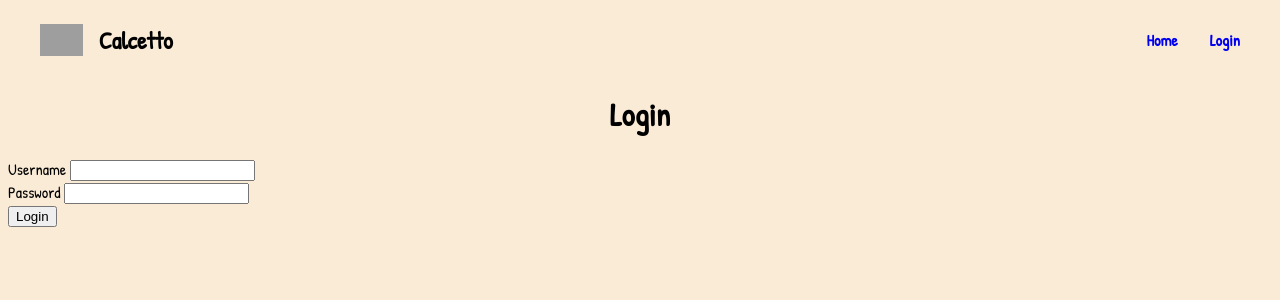
After one commit to GianlucaGrammatica/Grammatica_Calcetto_PHP, a PHP site: page /login.php in a window 1280 px wide. The commit adds this page. Shown: the top 300 px of the page. Run offline with PHP 8.4, Linux system fonts and the light colour scheme; grey boxes are pictures that could not be loaded.

Commit message:
eeeeh e qui mi taccio per non bestemmiare

```diff
--- /dev/null
+++ b/login.php
@@ -0,0 +1,66 @@
+<?php
+require_once "Database.php"; // Link alla classe
+session_start();
+
+$errore = "";
+
+if (!empty($_POST)) {
+    $pdo = Database::getInstance()->getConnection();
+    $stmt = $pdo->prepare("SELECT * FROM utenti WHERE username = :username");
+    $stmt->execute([":username" => $_POST['username']]);
+    $utente = $stmt->fetch();
+
+    if ($utente && password_verify($_POST['password'], $utente['password'])) {
+        $_SESSION['username'] = $utente['username'];
+        header('Location: index.php');
+        exit;
+    } else {
+        $errore = "Credenziali non valide";
+    }
+}
+
+$title = "Login";
+
+?>
+
+<!doctype html>
+<html lang="en">
+<head>
+    <meta charset="UTF-8">
+    <meta name="viewport"
+          content="width=device-width, user-scalable=no, initial-scale=1.0, maximum-scale=1.0, minimum-scale=1.0">
+    <meta http-equiv="X-UA-Compatible" content="ie=edge">
+    <title><?= $title ?></title>
+    <link rel="stylesheet" href="style.css">
+    <link rel="icon" href="https://pngimg.com/uploads/football/football_PNG52760.png">
+</head>
+<body>
+
+<?php
+require_once "navigation.php";
+?>
+
+<h1><?= $title ?></h1>
+<div>
+    <form action="" method="post">
+        <div>
+            <labbel for="username">Username</labbel>
+            <input type="text" name="username" required>
+        </div>
+
+        <div>
+            <labbel for="password">Password</labbel>
+            <input type="password" name="password" required>
+        </div>
+
+        <input type="submit" value="Login">
+        <?
+        if ($errore != "") {
+            ?>
+            <?= $errore ?>
+        <? }
+        ?>
+    </form>
+</div>
+</body>
+</html>
--- /dev/null
+++ b/navigation.php
@@ -0,0 +1,19 @@
+<nav>
+    <div class="NavContainer">
+        <div class="navimg">
+            <img src="https://pngimg.com/uploads/football/football_PNG52760.png" alt="">
+            <h2>Calcetto</h2>
+        </div>
+        <div class="navlinks">
+            <a href="index.php" class="nav_link">Home</a>
+            <?php
+            if (isset($_SESSION['username'])) {
+                ?>
+                <a href="profilo.php" class="nav_link">Profilo</a>
+            <?php } else { ?>
+                <a href="login.php" class="nav_link">Login</a>
+            <?php } ?>
+        </div>
+
+    </div>
+</nav>
--- a/style.css
+++ b/style.css
@@ -64,3 +64,47 @@ ul {
 .error {
     color: red;
 }
+
+nav {
+    position: sticky;
+    top: 0;
+    padding: 1rem;
+    background-color: antiquewhite;
+}
+
+.NavContainer {
+    display: flex;
+    width: 100%;
+    justify-content: space-between;
+}
+
+.navlinks {
+    display: flex;
+    justify-content: end;
+    align-items: center;
+}
+
+.navimg {
+    display: flex;
+    justify-content: start;
+    align-items: center;
+}
+
+.navimg img {
+    height: 2rem;
+    margin: 0 1rem;
+}
+
+.navimg h2 {
+    margin: 0;
+}
+
+.nav_link {
+    text-decoration: none;
+    font-weight: bold;
+    margin: 0 1rem;
+}
+
+.active {
+    color: pink;
+}
```
Also changed, not shown: campi.php (+8 -5 lines), index.php (+8 -3 lines), profilo.php (added, +77 -0 lines), sql/grammatica_calcetto.sql (+31 -17 lines).
